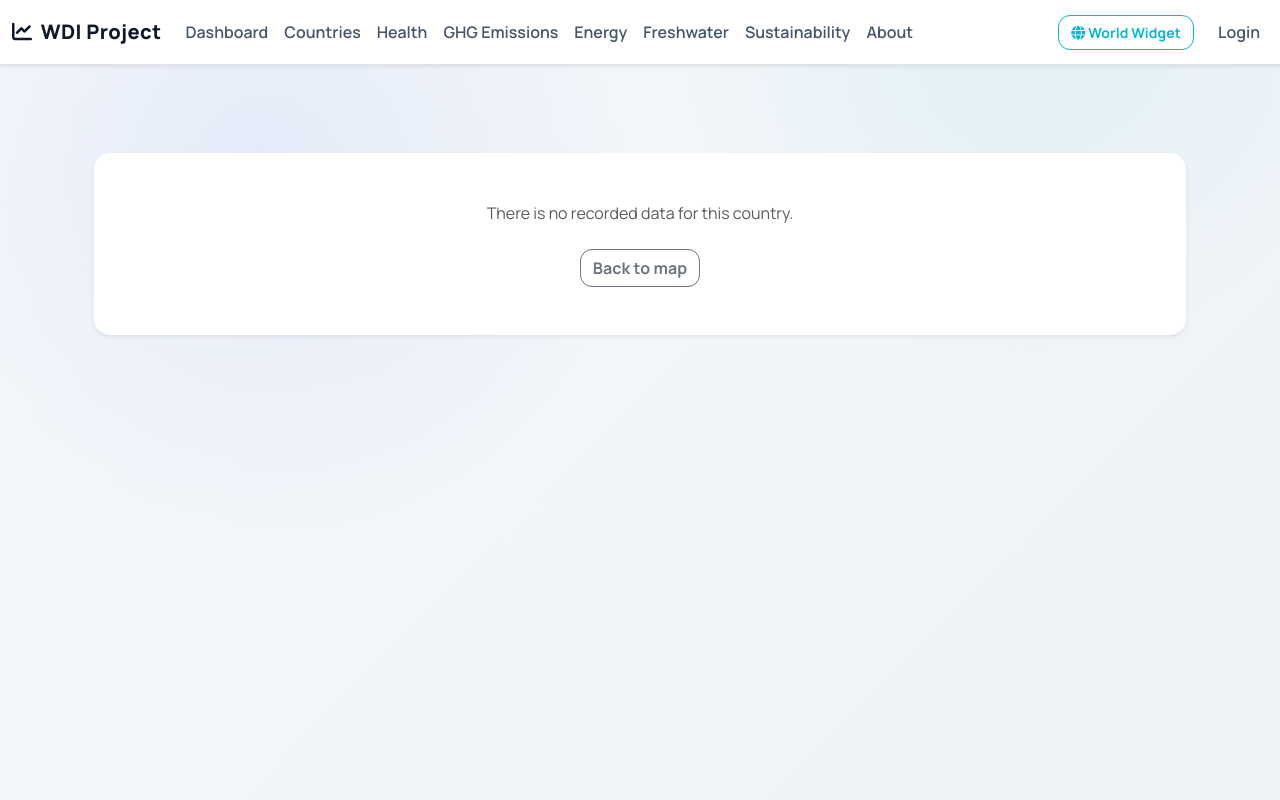
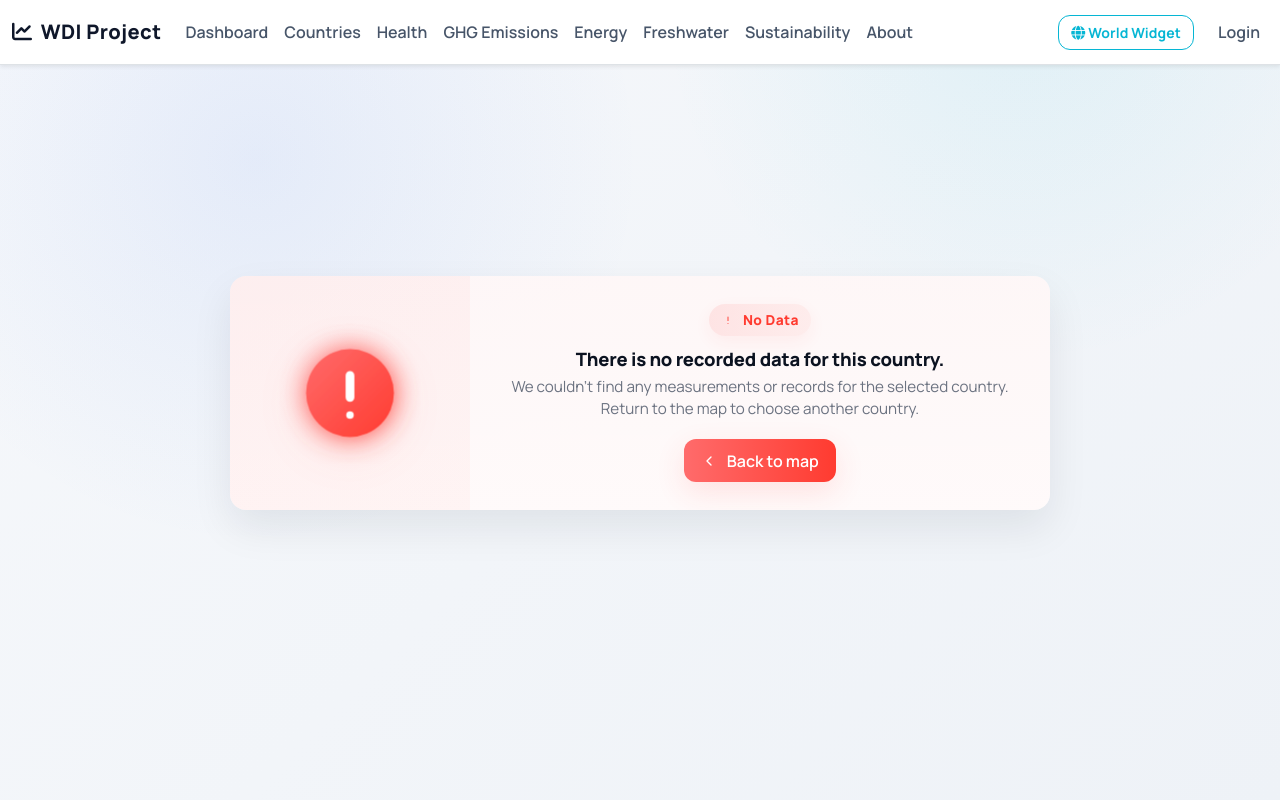
Before and after one commit to s4l1hs/Database-Management-System, a Flask app: template frontend/css/templates/country_no_data.html in a window 1280 px wide. Run offline with Flask 3, Linux system fonts and the light colour scheme; the template is opened without the code that fills it, so the values that code supplies are empty.

Commit message:
No Data Page UI Update

```diff
--- a/frontend/css/templates/country_no_data.html
+++ b/frontend/css/templates/country_no_data.html
@@ -2,14 +2,151 @@
 {% block title %}No Data{% endblock %}
 
 {% block content %}
-<div class="container py-5">
-  <div class="card shadow-sm border-0">
-    <div class="card-body text-center py-5">
-          <p class="text-muted mb-3">There is no recorded data for this country.</p>
-          <div class="mt-4">
-            <a href="{{ url_for('countries.list_countries') }}" class="btn btn-outline-secondary">Back to map</a>
-          </div>
+<style>
+  :root{
+    --err-1:#ff6b6b;
+    --err-2:#ff3b30;
+    --bg:#fff7f7;
+    --muted:#6b7280;
+  }
+  .no-data-wrap {
+    min-height: 72vh;
+    display: flex;
+    align-items: center;
+    justify-content: center;
+    padding: 3.5rem 1rem;
+    background:
+      radial-gradient(600px 200px at 10% 10%, rgba(255,107,107,0.06), transparent 8%),
+      linear-gradient(180deg,#fff #fff);
+  }
+  .no-data-card {
+    width:100%;
+    max-width:820px;
+    border-radius:16px;
+    overflow:hidden;
+    display:flex;
+    align-items:stretch;
+    box-shadow: 0 18px 40px rgba(15,23,42,0.08);
+    background: linear-gradient(180deg, rgba(255,247,247,0.92), rgba(255,250,250,0.98));
+    animation: cardEntrance .56s cubic-bezier(.2,.9,.2,1);
+  }
+  .no-data-visual {
+    flex:0 0 240px;
+    display:flex;
+    align-items:center;
+    justify-content:center;
+    background: linear-gradient(135deg, rgba(255,107,107,0.06), rgba(255,59,48,0.03));
+    padding:2rem;
+  }
+  .no-data-visual svg { width:140px; height:140px; animation: float 4s ease-in-out infinite, pulse 2.4s infinite; filter: drop-shadow(0 10px 20px rgba(255,59,48,0.12)); }
+  /* center-align content for a cleaner, balanced empty state */
+  .no-data-body {
+    padding: 1.75rem 2.25rem;
+    display:flex;
+    flex-direction:column;
+    justify-content:center;
+    align-items:center;        /* center badge, title, description and button */
+    text-align:center;         /* center paragraph text */
+  }
+  h5.no-data-title {
+    margin:0 0 .4rem 0;
+    font-weight:800;
+    color:#0b1220;
+    font-size:1.15rem;
+    letter-spacing:-0.2px;
+  }
+  p.no-data-desc {
+    margin:0 0 1.25rem 0;
+    color:var(--muted);
+    font-size:.95rem;
+    line-height:1.4;
+    max-width:60ch;
+  }
+  .btn-back {
+    display:inline-flex;
+    align-items:center;
+    gap:.6rem;
+    background: linear-gradient(90deg,var(--err-1),var(--err-2));
+    color:#fff;
+    border: none;
+    padding: .6rem 1.05rem;
+    border-radius:12px;
+    box-shadow: 0 10px 30px rgba(255,59,48,0.12);
+    transition: transform .16s ease, box-shadow .16s ease;
+    text-decoration:none;
+    font-weight:600;
+    margin: 0 auto;            /* keep the button centered */
+  }
+  .btn-back:focus { outline:3px solid rgba(255,59,48,0.14); outline-offset:3px; }
+  .btn-back:hover { transform: translateY(-3px); box-shadow: 0 18px 40px rgba(255,59,48,0.14); }
+  .badge-err {
+    display:inline-flex;
+    align-items:center;
+    justify-content:center;
+    gap:8px;
+    background: linear-gradient(90deg, rgba(255,107,107,0.14), rgba(255,59,48,0.06));
+    color:var(--err-2);
+    padding:.36rem .72rem;
+    border-radius:999px;
+    font-size:.86rem;
+    font-weight:800;
+    margin-bottom:0.75rem;
+    box-shadow: 0 6px 18px rgba(255,59,48,0.06);
+    letter-spacing:0.4px;
+  }
+
+  @keyframes float { 0% { transform: translateY(0);} 50% { transform: translateY(-8px);} 100% { transform: translateY(0);} }
+  @keyframes pulse { 0% { transform: scale(1);} 50% { transform: scale(1.02);} 100% { transform: scale(1);} }
+  @keyframes cardEntrance { from {opacity:0; transform: translateY(14px);} to {opacity:1; transform: translateY(0);} }
+  @media(max-width:820px){ .no-data-card{flex-direction:column} .no-data-visual{flex:unset;padding:1.4rem} .no-data-body{padding:1.2rem} .no-data-visual svg{width:108px;height:108px} }
+</style>
+
+<section class="no-data-wrap" aria-labelledby="no-data-heading">
+  <div class="no-data-card" role="region" aria-label="No data available">
+    <div class="no-data-visual" aria-hidden="true">
+      <!-- Error / empty state SVG (custom, no external assets) -->
+      <svg viewBox="0 0 64 64" xmlns="http://www.w3.org/2000/svg" role="img" aria-hidden="true">
+        <defs>
+          <linearGradient id="errG" x1="0" x2="1" y1="0" y2="1">
+            <stop offset="0" stop-color="#ff6b6b"/>
+            <stop offset="1" stop-color="#ff3b30"/>
+          </linearGradient>
+          <filter id="glow" x="-30%" y="-30%" width="160%" height="160%">
+            <feGaussianBlur stdDeviation="6" result="b"/>
+            <feMerge><feMergeNode in="b"/><feMergeNode in="SourceGraphic"/></feMerge>
+          </filter>
+        </defs>
+        <g filter="url(#glow)">
+          <circle cx="32" cy="32" r="20" fill="url(#errG)"/>
+        </g>
+        <g fill="#fff" transform="translate(0,0)">
+          <path d="M32 22a2 2 0 0 1 2 2v10a2 2 0 0 1-4 0V24a2 2 0 0 1 2-2z"/>
+          <circle cx="32" cy="42" r="1.7" fill="#fff"/>
+        </g>
+      </svg>
+    </div>
+
+    <div class="no-data-body">
+      <div class="badge-err" aria-hidden="true">
+        <!-- subtle icon next to badge text -->
+        <svg width="14" height="14" viewBox="0 0 24 24" fill="none" aria-hidden="true" focusable="false" xmlns="http://www.w3.org/2000/svg">
+          <path d="M12 7v6" stroke="currentColor" stroke-width="1.6" stroke-linecap="round" stroke-linejoin="round"/>
+          <path d="M12 18h.01" stroke="currentColor" stroke-width="1.6" stroke-linecap="round" stroke-linejoin="round"/>
+        </svg>
+        No Data
+      </div>
+      <h5 id="no-data-heading" class="no-data-title">There is no recorded data for this country.</h5>
+      <p class="no-data-desc">We couldn’t find any measurements or records for the selected country. Return to the map to choose another country.</p>
+      <div>
+        <a href="{{ url_for('countries.list_countries') }}" class="btn-back" role="button" aria-label="Back to map">
+          <!-- small icon inline -->
+          <svg width="16" height="16" viewBox="0 0 24 24" fill="none" aria-hidden="true" focusable="false" xmlns="http://www.w3.org/2000/svg">
+            <path d="M15 18l-6-6 6-6" stroke="#fff" stroke-width="2" stroke-linecap="round" stroke-linejoin="round"/>
+          </svg>
+          Back to map
+        </a>
+      </div>
     </div>
   </div>
-</div>
+</section>
 {% endblock %}
```
